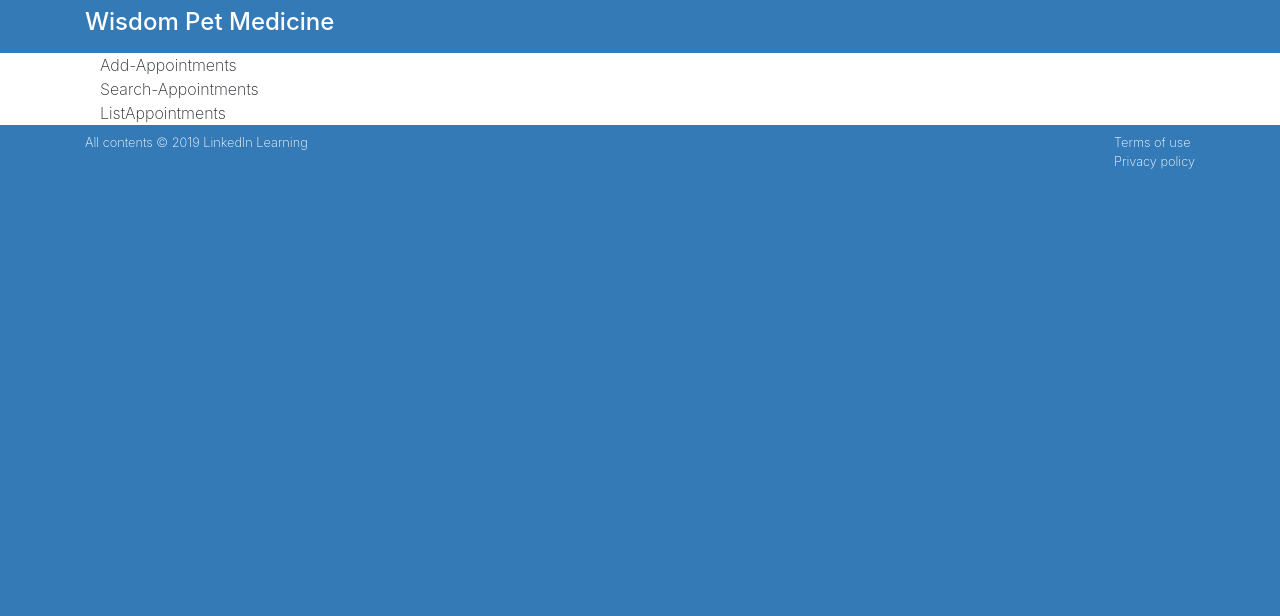
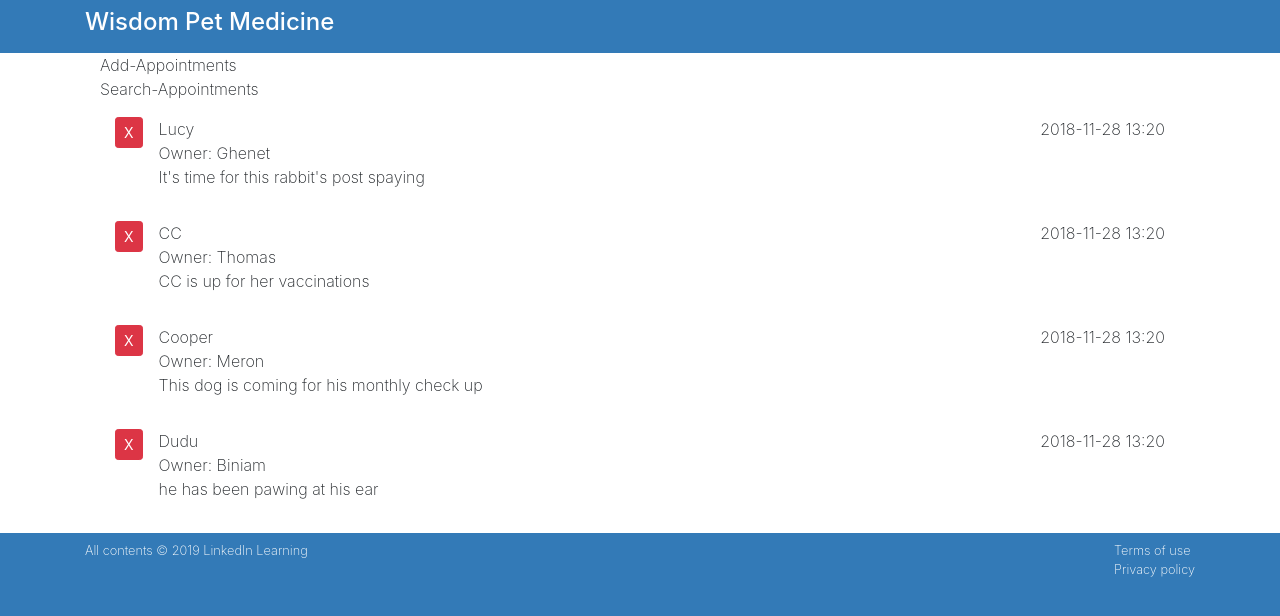
Before and after one commit to Ghenet/ReactInterface, a React (Create React App) app: page / in a window 1280 px wide. Shown: the top 616 px of the page. Built offline with nearby package versions, Linux system fonts and the light colour scheme.

Commit message:
passed the data retrived through props to the listApt component

```diff
--- a/src/components/ListAppointments.js
+++ b/src/components/ListAppointments.js
@@ -2,11 +2,36 @@
 
 class ListAppointments extends Component {
     render() {
+        // const listItem = this.props.appointments.map(item =>(
+        //     <div>{item.petName} - {item.ownerName}</div>
+        //   ));
         return (
-            <div>
-                ListAppointments
+            <div className='appointment-list item-list mb-3'>
+                {this.props.appointments.map(item => (
+                    <div className='pet-item col media py-3'>
+                        <div className='mr-3'>
+                            <button className='pet-delete btn btn-sm btn-danger'>X</button>
+                        </div>
+
+                        <div className='pet-info media-body'>
+                            <div className='pet-head d-flex'>
+                                <spin className='pet-name'>{item.petName}</spin>
+                                <span className='apt-date ml-auto'>{item.aptDate}</span>
+                            </div>
+
+                            <div className='owner-name'>
+                                <span className='label-item'>Owner: </span>
+                                <span>{item.ownerName}</span>
+                            </div>
+
+                            <div className='apt-notes'>{item.aptNotes}</div>
+                        </div>
+                    </div>
+
+                ))}
+
             </div>
-        )
+        );
     }
 }
 
```
